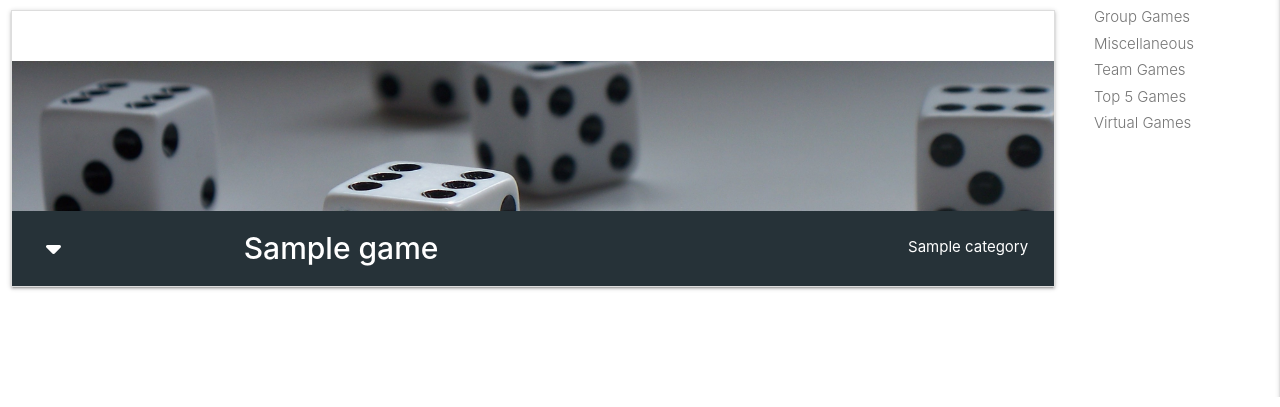
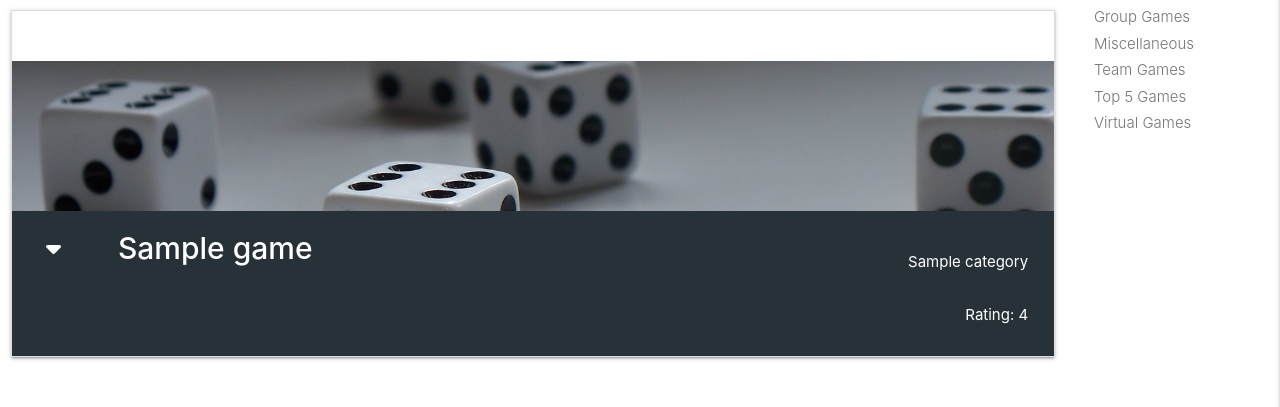
Before and after one commit to lukdav/never-have-i-ever, a Flask app: page / in a window 1280 px wide. Shown: the part 403-810 px from the top of the page. Run offline with Flask 2, Linux system fonts and the light colour scheme; one stand-in notice (Sample message) is shown; a database or web service that is not in the repository returns one stand-in record (values such as "Sample title"); some libraries are stand-ins or nearby versions.

Commit message:
Add Game Rating to Games

```diff
--- a/templates/games.html
+++ b/templates/games.html
@@ -34,15 +34,19 @@
                         {% endif %}
                     </div>
                     <div class="s12 collapsible-header blue-grey darken-4 white-text">
-                        <div id="game-caret" class="col s3">
+                        <div id="game-caret" class="col s1">
                             <i class="fas fa-caret-down"></i>
                         </div>
-                        <div class="col s9" id="game-card">
+                        <div class="col s11" id="game-card">
                             <span id="game-name" class="left"><strong>{{game.game_name}}</strong></span>
                             <span id="game-categories" class="right">
-                                {% for category in game.category_name %}
-                                {{ category }}
-                                {% endfor %}
+                                <p>
+                                    {% for category in game.category_name %}
+                                    {{ category }}
+                                    {% endfor %}
+                                </p>
+                                <p class="right">Rating: {{ game.game_rating }}</p>
+
                             </span>
                         </div>
                     </div>
```
